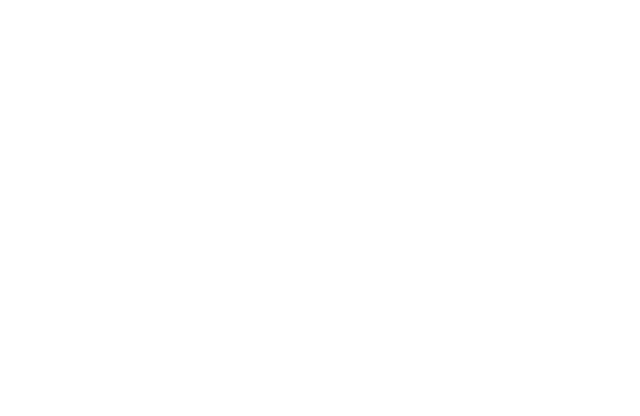
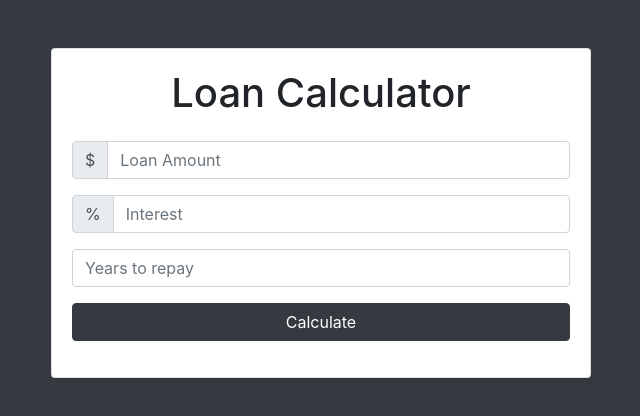
Before and after one commit to sheronimo/practice-loan-calculator, a plain HTML site: page index.html in a window 1280 px wide. Shown: the whole page, without its empty margins (319-959 px from the left). Drawn offline with nearby package versions, Linux system fonts and the light colour scheme.

Commit message:
card and form markup

```diff
--- a/index.html
+++ b/index.html
@@ -18,7 +18,59 @@
 
 		<title>Hello, world!</title>
 	</head>
-	<body>
+	<body class="bg-dark">
+		<div class="container">
+			<div class="row">
+				<div class="col-md-6 mx-auto">
+					<div class="card card-body text-center mt-5">
+						<h1 class="heading display-5 pb-3">Loan Calculator</h1>
+						<form id="loan-form">
+							<div class="form-group">
+								<div class="input-group">
+									<div class="input-group-prepend">
+										<span class="input-group-text">$</span>
+									</div>
+									<input
+										type="number"
+										class="form-control"
+										id="amount"
+										placeholder="Loan Amount"
+									/>
+								</div>
+							</div>
+							<div class="form-group">
+								<div class="input-group">
+									<div class="input-group-prepend">
+										<span class="input-group-text">%</span>
+									</div>
+									<input
+										type="number"
+										class="form-control"
+										id="interest"
+										placeholder="Interest"
+									/>
+								</div>
+							</div>
+							<div class="form-group">
+								<input
+									type="number"
+									class="form-control"
+									id="years"
+									placeholder="Years to repay"
+								/>
+							</div>
+							<div class="form-group">
+								<input
+									type="submit"
+									value="Calculate"
+									class="btn btn-dark btn-block"
+								/>
+							</div>
+						</form>
+					</div>
+				</div>
+			</div>
+		</div>
 		<!-- Optional JavaScript -->
 		<script src="app.js"></script>
 		<!-- jQuery first, then Popper.js, then Bootstrap JS -->
```
